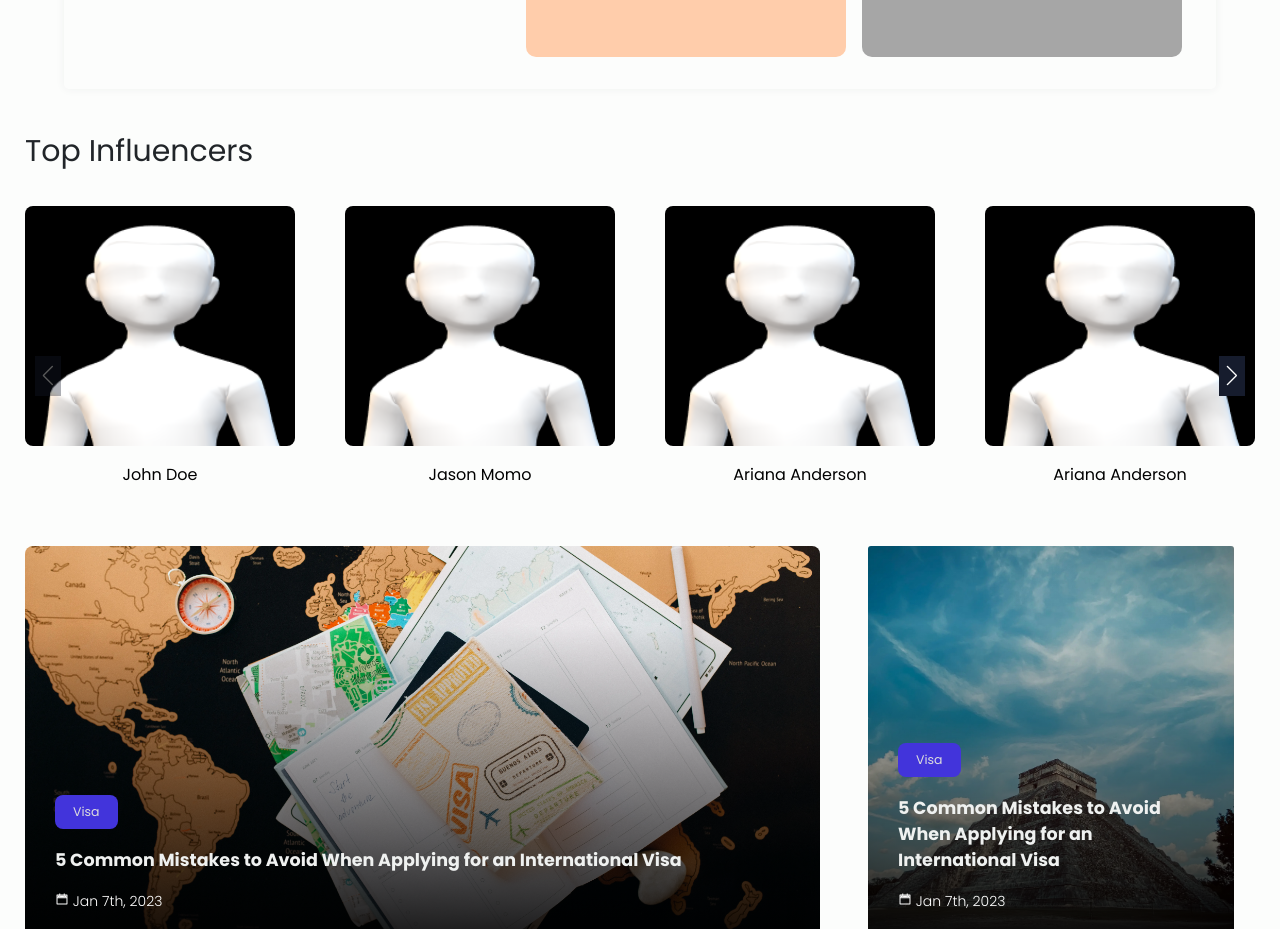
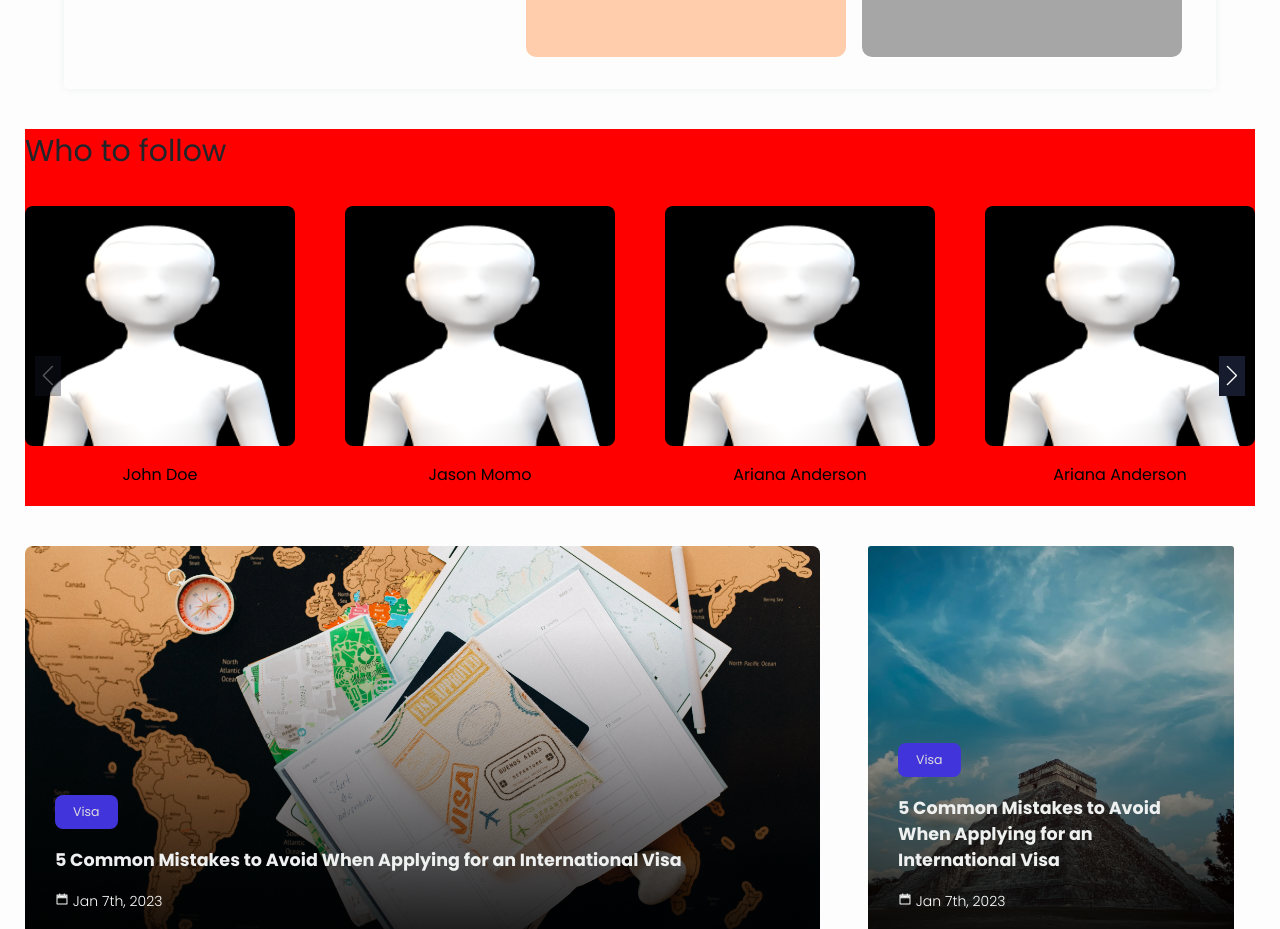
Before and after one commit to davidBilson/uRelocate, a React (Vite) app: page / in a window 1280 px wide. Shown: the part 2460-3389 px from the top of the page. Built offline with nearby package versions, Linux system fonts and the light colour scheme.

Commit message:
commit 1

```diff
--- a/src/components/Influencer/Influencer.jsx
+++ b/src/components/Influencer/Influencer.jsx
@@ -6,7 +6,7 @@ const Influencer = () => {
   return (
     <section className='influencer-container'>
         <div>
-            <h2>Top Influencers</h2>
+            <h2>Who to follow</h2>
         </div>
         <InfluencerSlider />
     </section>
--- a/src/components/Influencer/InfluencerSlider.jsx
+++ b/src/components/Influencer/InfluencerSlider.jsx
@@ -75,10 +75,8 @@ export default () => {
     }}
     modules={[Navigation, A11y]}
     spaceBetween={breakpoint.spaceBetween}
-      slidesPerView={breakpoint.slidesPerView}
+    slidesPerView={breakpoint.slidesPerView}
     navigation
-    onSwiper={(swiper) => console.log(swiper)}
-    onSlideChange={() => console.log('slide change')}
   >
   {swipeSlide}
     </Swiper>
--- a/src/styles/Influencer.css
+++ b/src/styles/Influencer.css
@@ -1,6 +1,7 @@
 .influencer-container {
     max-width: var(--max-width-2);
     margin: 40px auto;
+    background: red;
 }
 .influencer-container > div:nth-child(1) {
     display: flex;
```
